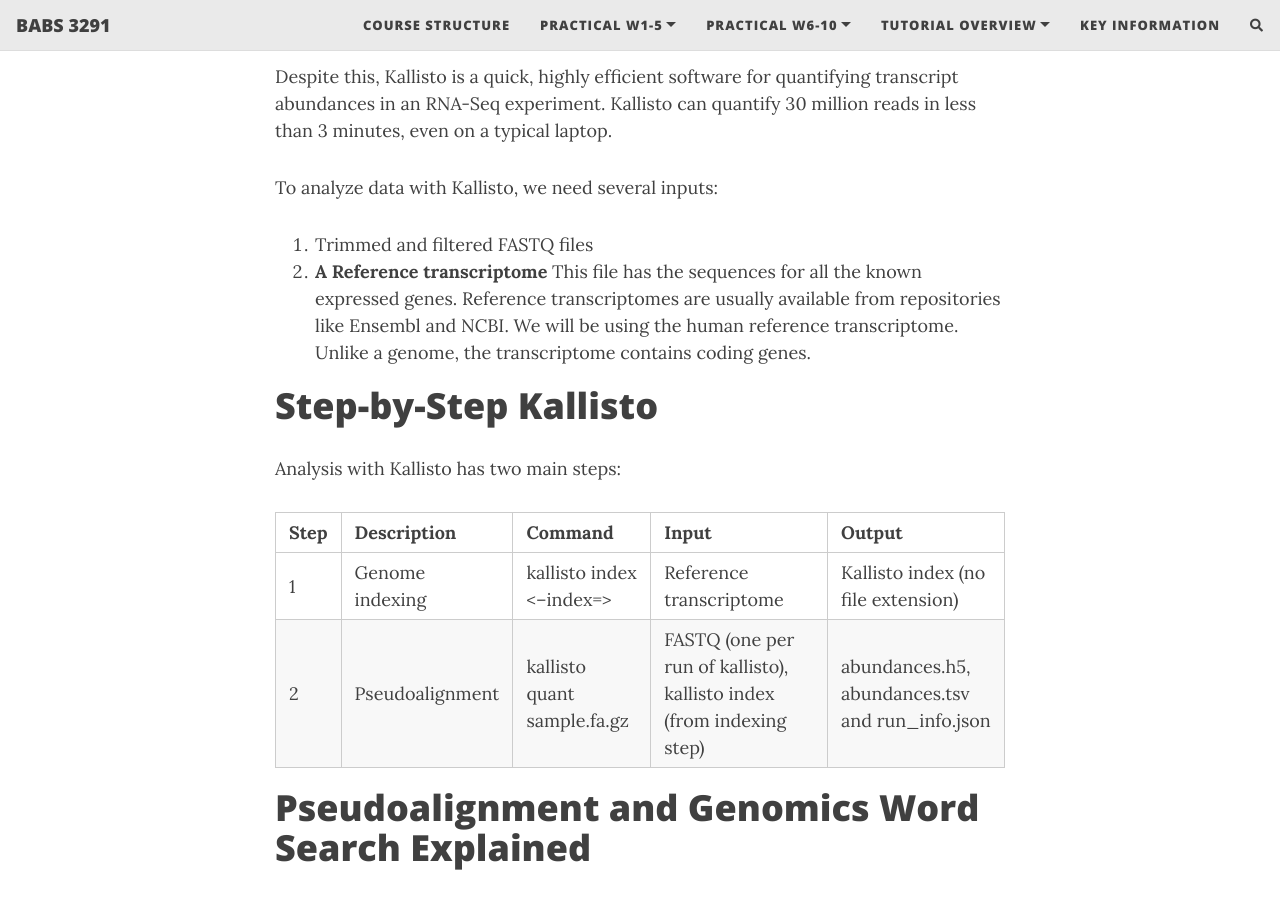
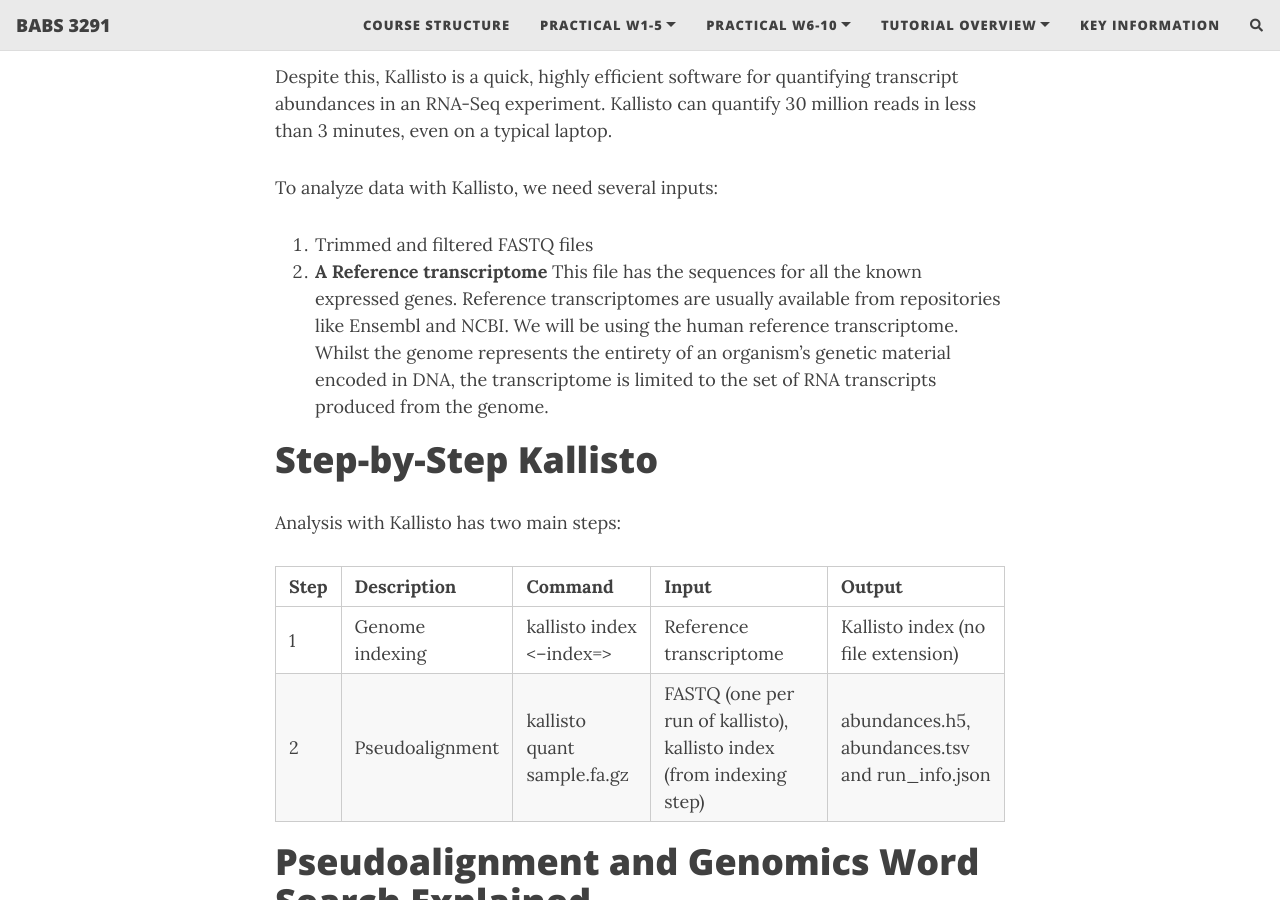
Before and after one commit to theheking/babs-rna-seq-2024, a Jekyll site: the page built from practical_overview/Week7_Alignment.md, in a window 1280 px wide and 900 px high, scrolled down 2687 px. Built offline with Jekyll 4.4.1, drawn with Linux system fonts in a browser that asks for light colours; nearby versions of some CDN libraries; comment, search, counter and statistics services are not loaded; some of the changed text lies outside the part shown.

Commit message:
Update Week7_Alignment.md

```diff
--- a/practical_overview/Week7_Alignment.md
+++ b/practical_overview/Week7_Alignment.md
@@ -77,7 +77,7 @@ Despite this, Kallisto is a quick, highly efficient software for quantifying tra
 To analyze data with Kallisto, we need several inputs:
 
 1. Trimmed and filtered FASTQ files
-2. **A Reference transcriptome**  This file has the sequences for all the known expressed genes. Reference transcriptomes are usually available from repositories like Ensembl and NCBI. We will be using the human reference transcriptome. Unlike a genome, the transcriptome contains coding genes.
+2. **A Reference transcriptome**  This file has the sequences for all the known expressed genes. Reference transcriptomes are usually available from repositories like Ensembl and NCBI. We will be using the human reference transcriptome. Whilst the genome represents the entirety of an organism's genetic material encoded in DNA, the transcriptome is limited to the set of RNA transcripts produced from the genome.
 
 
 
@@ -251,10 +251,12 @@ In this final step, we will run Kallisto on all of our files to quantify the rea
     $ cd /srv/scratch/zID/babs3291/
     $ ls -lht trimmed_fastq
 
-If any files look small, please check:
+Please check size of files, if any look small check whether the:
 
-    1) untrimmed FASTQ files are small. If they are: redownload from the communal fastq folder: `/srv/scratch/babs3291/`.
-    2) only the trimmed FASTQ file is small. Then rerun trimmomatic on that file. All the how-to is on previous weeks.
+  1) untrimmed FASTQ files are small. If they are: redownload from the communal fastq folder: `/srv/scratch/babs3291/`.
+
+
+  2) only the trimmed FASTQ file is small. Then rerun trimmomatic on that file. All the how-to is on previous weeks.
 
 
 All instructions for the commands we are using are in the Kallisto manual: https://pachterlab.github.io/kallisto/manual. Since we are using single read data, we need to provide information on the fragment length used for the library (200) and an estimate of the standard deviation for this value - here we will have to guess (20).
```
Also changed, not shown: other parts of practical_overview/Week7_Alignment.md (+1 -1 lines).
